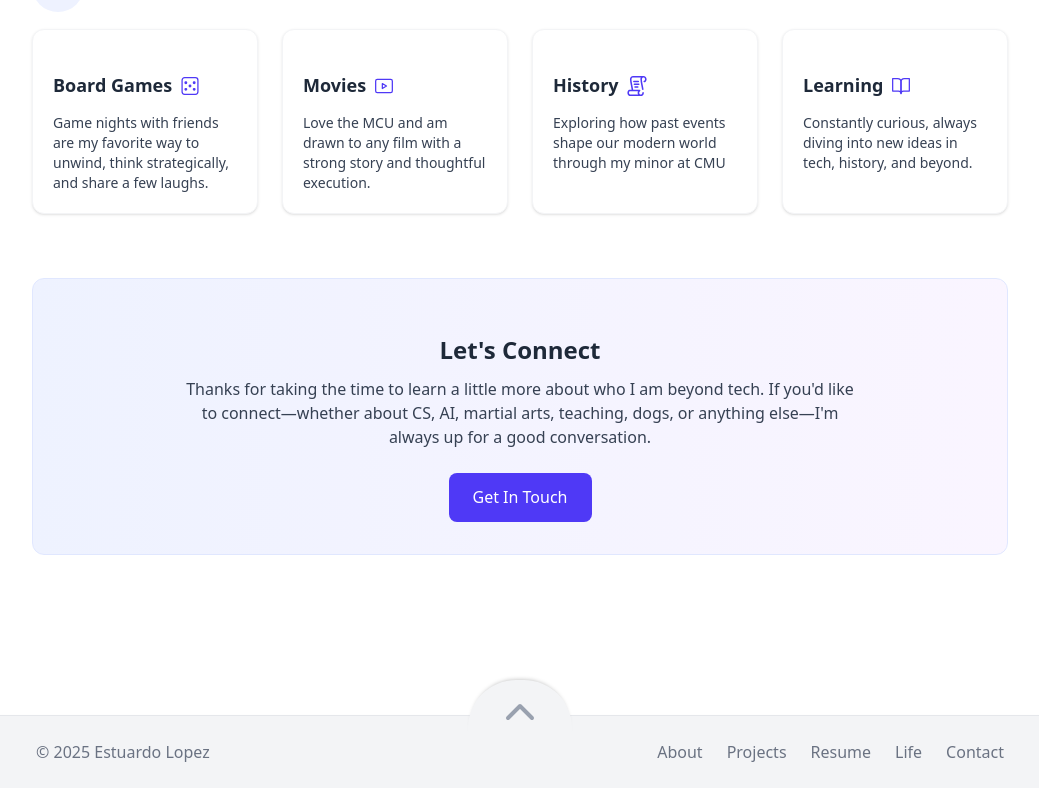
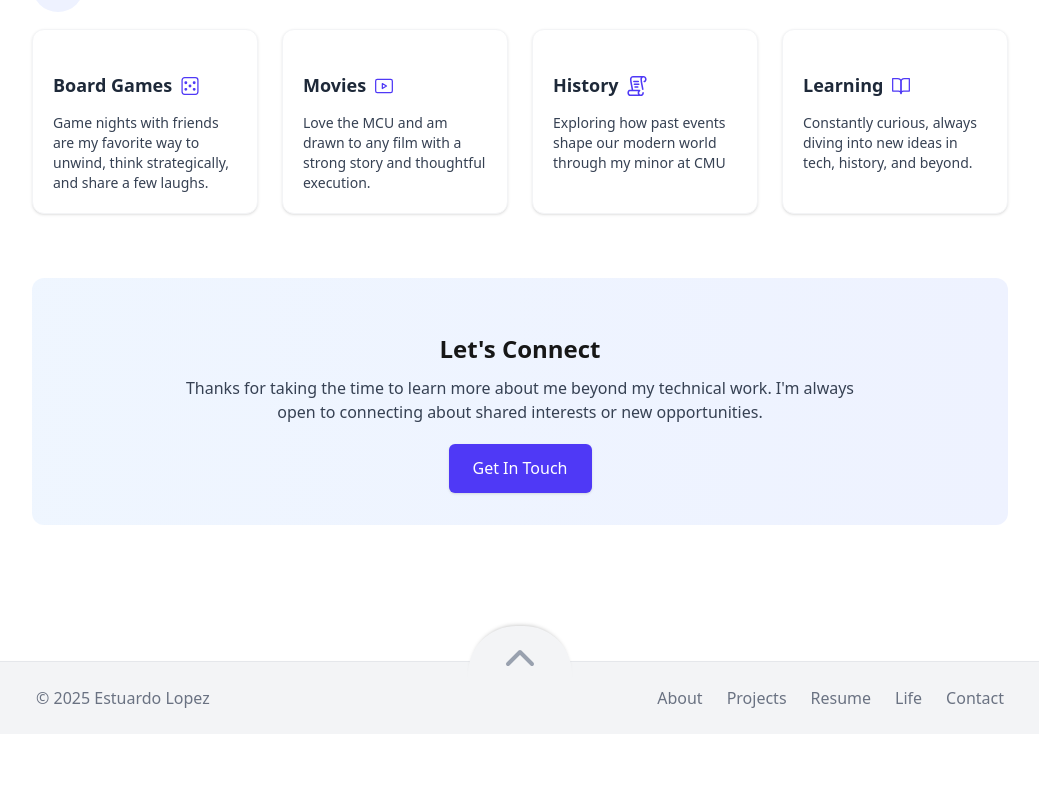
Before and after one commit to estulpz202/personal-website, a Next.js app: page /life in a window 1280 px wide. Shown: the part 4038-4826 px from the top of the page, without its empty margins (120-1159 px from the left). After the commit the page ends 4772 px from the top, so only its background shows below. Built offline with nearby package versions, Linux system fonts and the light colour scheme.

Commit message:
Refactor LifeCTA component for improved clarity and layout.

```diff
--- a/src/components/life/LifeCTA.tsx
+++ b/src/components/life/LifeCTA.tsx
@@ -1,28 +1,20 @@
-import Link from 'next/link';
-import Icon from '@/components/ui/Icon';
+import { PrimaryButton } from '@/components/ui/Button';
 
 /**
- * LifeCallToAction - Contact CTA section
+ * LifeCTA - Contact call-to-action section
  *
  * Prompts visitors to reach out and connect
  */
 export default function LifeCTA() {
   return (
-    <section className="py-8 fade-in-up mb-6">
-      <div className="bg-gradient-to-r from-indigo-50 to-purple-50 rounded-xl p-8 border border-indigo-100 text-center">
-        <h2 className="text-2xl font-bold text-gray-800 mb-4">Let's Connect</h2>
-        <p className="text-base text-gray-700 mb-6 max-w-2xl mx-auto">
-          Thanks for taking the time to learn a little more about who I am beyond tech. If you'd
-          like to connect—whether about CS, AI, martial arts, teaching, dogs, or anything else—I'm
-          always up for a good conversation.
+    <section className="py-8">
+      <div className="bg-gradient-to-r from-blue-50 to-indigo-50 rounded-xl p-8 text-center">
+        <h2 className="text-2xl font-bold mb-3">Let's Connect</h2>
+        <p className="text-base text-gray-700 mb-5 max-w-2xl mx-auto">
+          Thanks for taking the time to learn more about me beyond my technical work. I'm always
+          open to connecting about shared interests or new opportunities.
         </p>
-        <Link
-          href="/contact"
-          className="inline-flex items-center px-6 py-3 bg-indigo-600 text-white font-medium rounded-lg hover:bg-indigo-700 transition-colors duration-200"
-        >
-          <Icon name="mail" className="w-5 h-5 mr-2" />
-          Get In Touch
-        </Link>
+        <PrimaryButton href="/contact">Get In Touch</PrimaryButton>
       </div>
     </section>
   );
```
